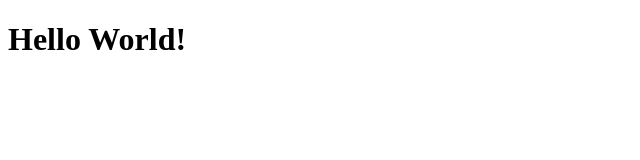
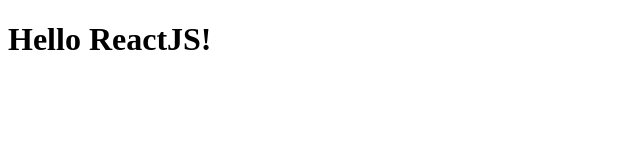
Before and after one commit to paulinhoteixeira/01-github-explorer, a React app: page / in a window 1280 px wide. Shown: the top 160 px of the page, without its empty margins (0-640 px from the left). Built offline with nearby package versions, Linux system fonts and the light colour scheme; the HTML template or start-up script is replaced by a standard one.

Commit message:
add o webpack-dev-server para automatizar a atualização do arquivo bundle.js

```diff
--- a/package.json
+++ b/package.json
@@ -15,6 +15,7 @@
     "babel-loader": "^8.2.3",
     "html-webpack-plugin": "^5.5.0",
     "webpack": "^5.69.1",
-    "webpack-cli": "^4.9.2"
+    "webpack-cli": "^4.9.2",
+    "webpack-dev-server": "^4.7.4"
   }
 }
--- a/src/App.jsx
+++ b/src/App.jsx
@@ -1,3 +1,3 @@
 export function App(){
-    return <h1>Hello World!</h1>
+    return <h1>Hello ReactJS!</h1>
 }
--- a/webpack.config.js
+++ b/webpack.config.js
@@ -10,6 +10,9 @@
     },
     resolve: {
         extensions: ['.js', '.jsx'],
+    },
+    devServer: {
+        static: path.resolve(__dirname, 'public')
     },
     plugins: [
         new HtmlWebpackPlugin({
```
Also changed, not shown: 1 other file (tests, documents, lock files or other folders).
